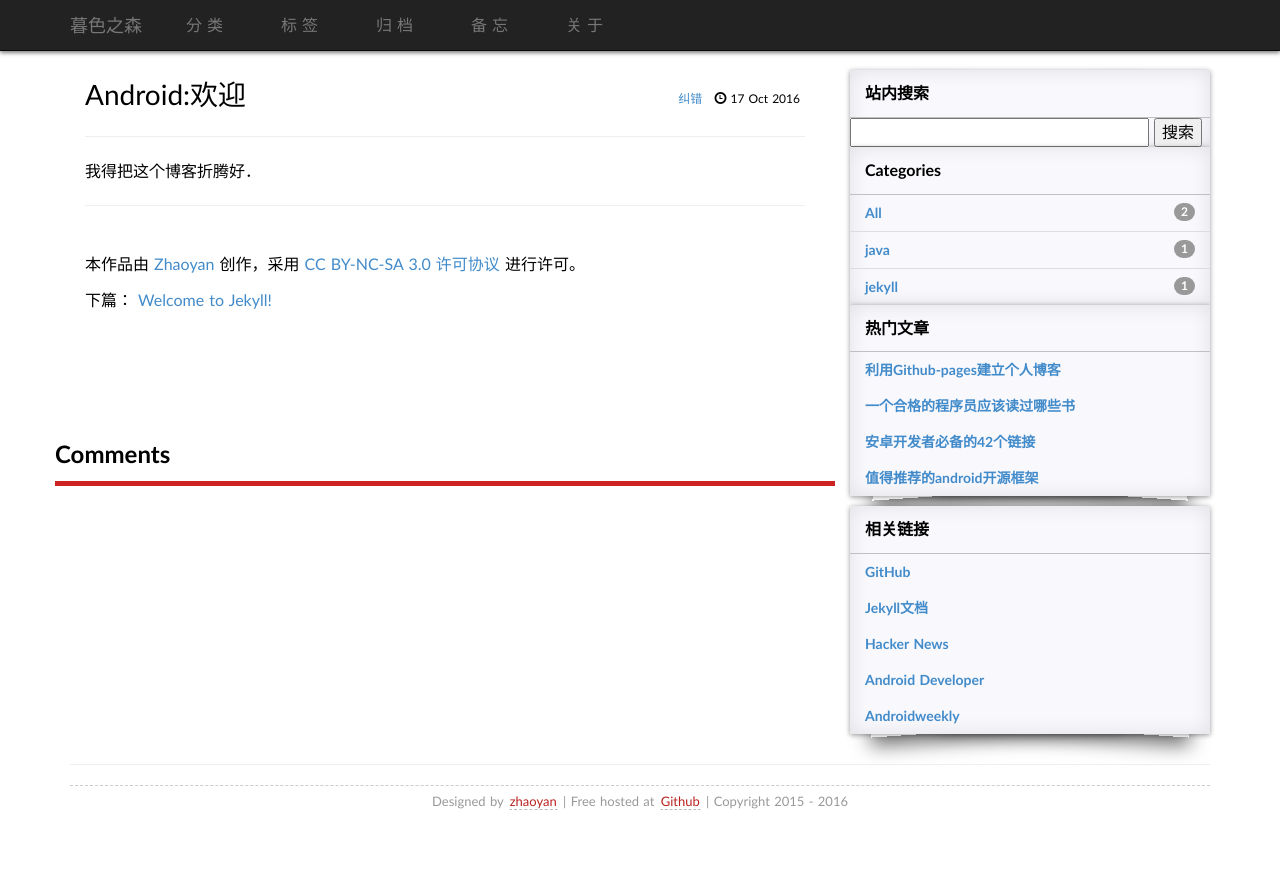
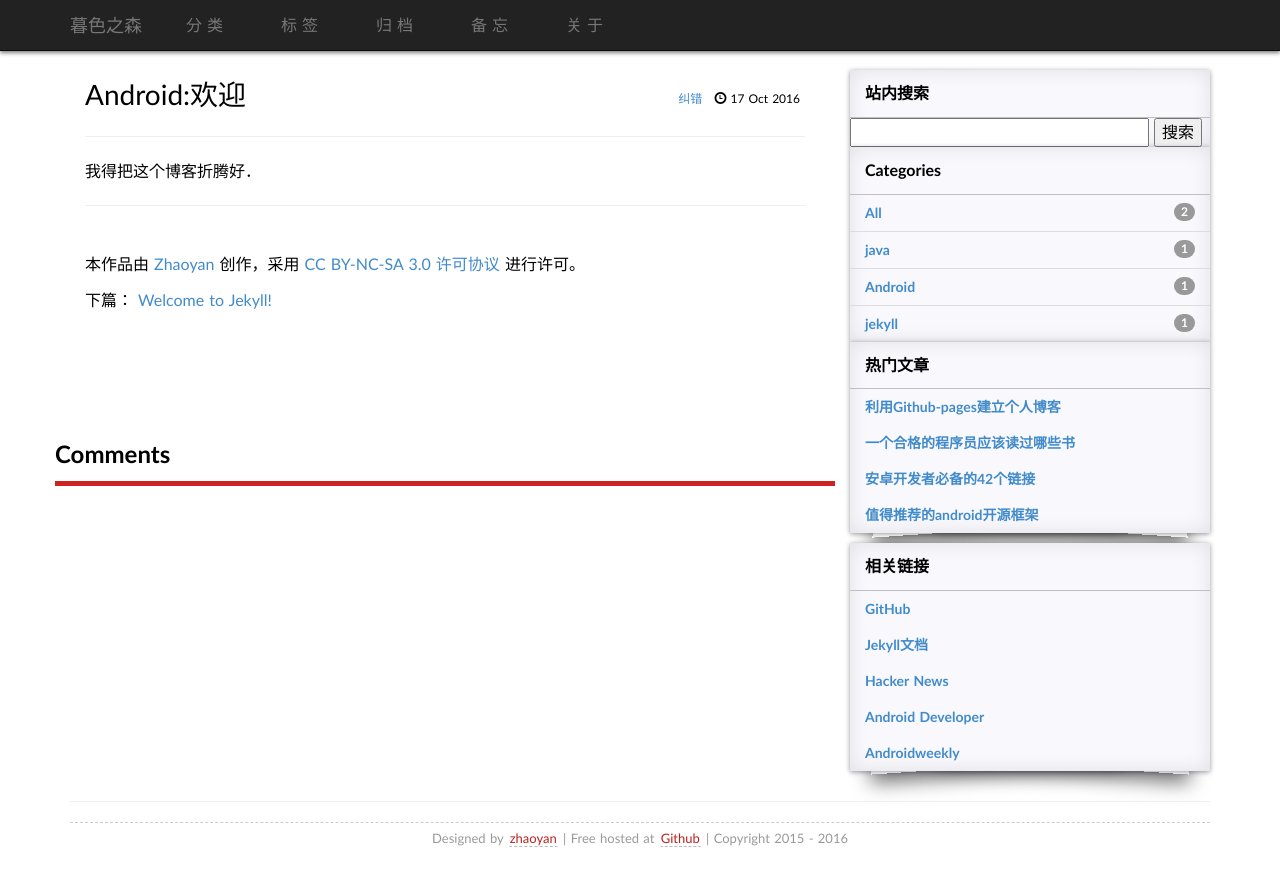
Before and after one commit to zhaoyan1994/timeMagician, a Jekyll site: the page built from _posts/2016-10-17-welcome-zhaoyan.md, in a window 1280 px wide. Shown: the top 886 px of the page. Built offline with Jekyll 4.4.1, drawn with Linux system fonts in a browser that asks for light colours; some web fonts are replaced; comment, search, counter and statistics services are not loaded.

Commit message:
2016-10-18-15:07

```diff
--- a/_posts/2016-10-17-welcome-zhaoyan.md
+++ b/_posts/2016-10-17-welcome-zhaoyan.md
@@ -4,6 +4,7 @@ date: 2016-10-17 14:12:15 +0800
 layout: post
 categories:
   - java
+  - Android
 tags:
   - Life
   - 生活
```
